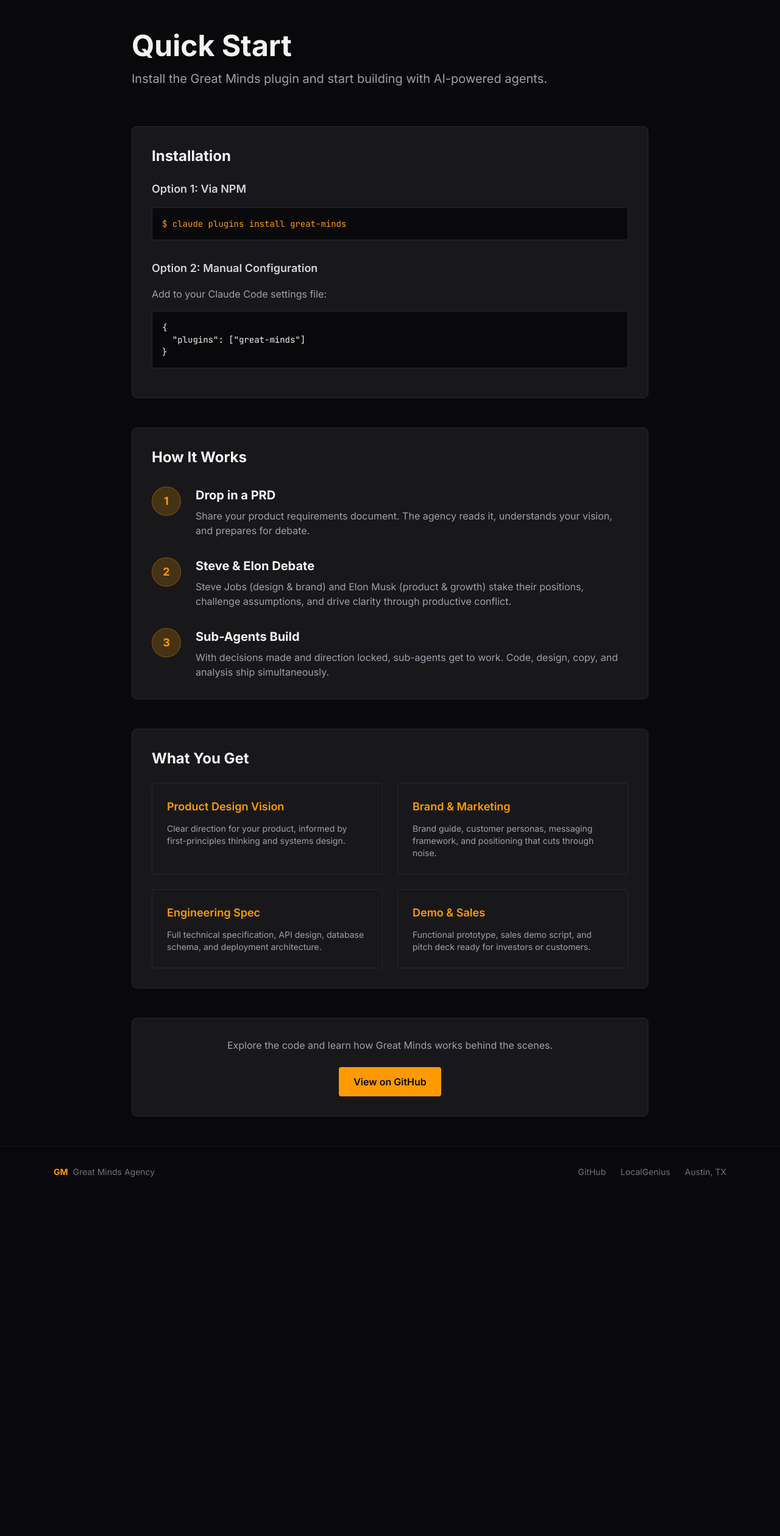
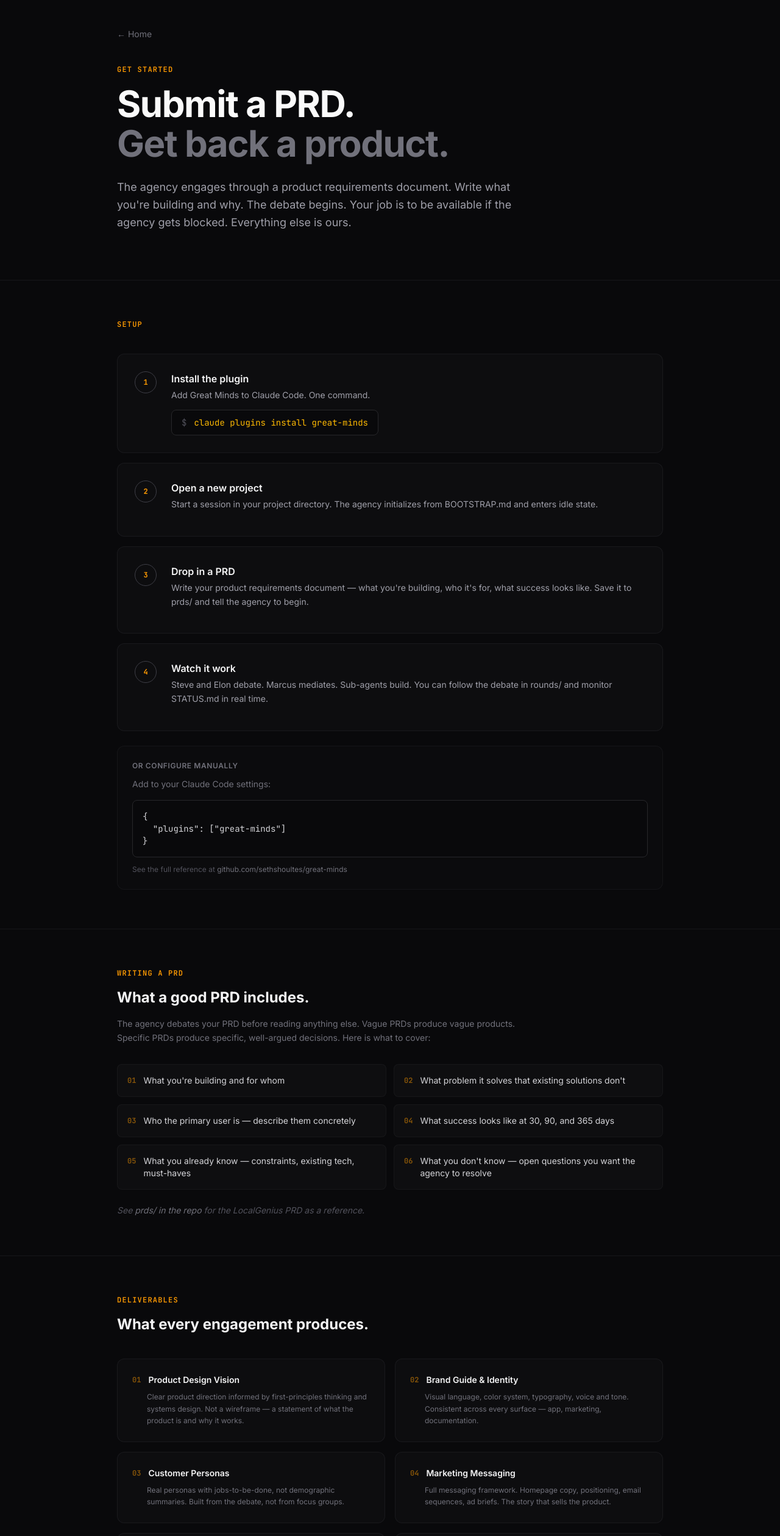
Before and after one commit to sethshoultes/great-minds, a Next.js app in the folder website/: page /install in a window 1280 px wide. Shown: the part 125-2644 px from the top of the page at 61% size. Before the commit the page ends 2089 px from the top, so only its background shows below. Built offline with nearby package versions, Linux system fonts and the light colour scheme.

Commit message:
Update website install page + layout — trigger redeploy with root dir set

```diff
--- a/website/src/app/install/page.tsx
+++ b/website/src/app/install/page.tsx
@@ -1,149 +1,304 @@
-import Link from 'next/link';
+import Link from "next/link";
+import type { Metadata } from "next";
+
+export const metadata: Metadata = {
+  title: "Submit a PRD — Great Minds Agency",
+  description:
+    "How to engage Great Minds. Write a PRD, submit it, and the agency debates, builds, and ships your product.",
+};
+
+const whatYouGet = [
+  {
+    number: "01",
+    name: "Product Design Vision",
+    desc: "Clear product direction informed by first-principles thinking and systems design. Not a wireframe — a statement of what the product is and why it works.",
+  },
+  {
+    number: "02",
+    name: "Brand Guide & Identity",
+    desc: "Visual language, color system, typography, voice and tone. Consistent across every surface — app, marketing, documentation.",
+  },
+  {
+    number: "03",
+    name: "Customer Personas",
+    desc: "Real personas with jobs-to-be-done, not demographic summaries. Built from the debate, not from focus groups.",
+  },
+  {
+    number: "04",
+    name: "Marketing Messaging",
+    desc: "Full messaging framework. Homepage copy, positioning, email sequences, ad briefs. The story that sells the product.",
+  },
+  {
+    number: "05",
+    name: "Engineering Specification",
+    desc: "Architecture, API design, database schema, deployment topology. A spec an engineer can execute without a meeting.",
+  },
+  {
+    number: "06",
+    name: "Built, Deployed Product",
+    desc: "The thing itself. Production deployed. Tests passing. CI/CD configured. Not a prototype — a product.",
+  },
+];
+
+const installSteps = [
+  {
+    step: "1",
+    title: "Install the plugin",
+    body: "Add Great Minds to Claude Code. One command.",
+    code: "claude plugins install great-minds",
+  },
+  {
+    step: "2",
+    title: "Open a new project",
+    body: "Start a session in your project directory. The agency initializes from BOOTSTRAP.md and enters idle state.",
+    code: null,
+  },
+  {
+    step: "3",
+    title: "Drop in a PRD",
+    body: "Write your product requirements document — what you're building, who it's for, what success looks like. Save it to prds/ and tell the agency to begin.",
+    code: null,
+  },
+  {
+    step: "4",
+    title: "Watch it work",
+    body: "Steve and Elon debate. Marcus mediates. Sub-agents build. You can follow the debate in rounds/ and monitor STATUS.md in real time.",
+    code: null,
+  },
+];
+
+const prdGuidance = [
+  "What you're building and for whom",
+  "What problem it solves that existing solutions don't",
+  "Who the primary user is — describe them concretely",
+  "What success looks like at 30, 90, and 365 days",
+  "What you already know — constraints, existing tech, must-haves",
+  "What you don't know — open questions you want the agency to resolve",
+];
 
 export default function InstallPage() {
   return (
-    <div className="min-h-screen bg-zinc-950 text-zinc-100">
-      <div className="max-w-4xl mx-auto px-6 py-12">
-        {/* Back Link */}
-        <div className="mb-12">
+    <div className="flex flex-col">
+      {/* Header */}
+      <section className="px-6 pt-20 pb-16 sm:pt-28 sm:pb-20">
+        <div className="max-w-4xl mx-auto">
           <Link
             href="/"
-            className="inline-flex items-center text-amber-500 hover:text-amber-400 transition-colors"
+            className="inline-flex items-center text-zinc-500 hover:text-zinc-300 transition-colors no-underline text-sm mb-10"
           >
-            ← Back to Home
+            ← Home
           </Link>
+          <p className="text-amber-500 font-mono text-xs font-semibold tracking-widest uppercase mb-4">
+            Get started
+          </p>
+          <h1 className="text-5xl sm:text-6xl font-bold tracking-tight leading-[1.08] text-zinc-50 mb-6">
+            Submit a PRD.
+            <br />
+            <span className="text-zinc-500">Get back a product.</span>
+          </h1>
+          <p className="text-lg text-zinc-400 max-w-2xl leading-relaxed">
+            The agency engages through a product requirements document. Write
+            what you&apos;re building and why. The debate begins. Your job is to be
+            available if the agency gets blocked. Everything else is ours.
+          </p>
+        </div>
+      </section>
+
+      {/* Install */}
+      <section className="px-6 py-16 border-t border-zinc-800/50">
+        <div className="max-w-4xl mx-auto">
+          <p className="text-amber-500 font-mono text-xs font-semibold tracking-widest uppercase mb-10">
+            Setup
+          </p>
+          <div className="space-y-4">
+            {installSteps.map((s) => (
+              <div
+                key={s.step}
+                className="flex gap-6 p-7 rounded-xl border border-zinc-800/50 bg-zinc-900/30"
+              >
+                <div className="flex-shrink-0 w-9 h-9 rounded-full border border-zinc-700 flex items-center justify-center">
+                  <span className="font-mono text-xs text-amber-500 font-bold">
+                    {s.step}
+                  </span>
+                </div>
+                <div className="flex-1 min-w-0">
+                  <h3 className="font-semibold text-zinc-100 mb-1">{s.title}</h3>
+                  <p className="text-sm text-zinc-400 leading-relaxed mb-3">
+                    {s.body}
+                  </p>
+                  {s.code && (
+                    <div className="inline-flex items-center gap-3 px-4 py-2.5 rounded-lg bg-zinc-950 border border-zinc-800 font-mono text-sm">
+                      <span className="text-zinc-600">$</span>
+                      <code className="text-amber-400">{s.code}</code>
+                    </div>
+                  )}
+                </div>
+              </div>
+            ))}
           </div>
 
-        {/* Header */}
-        <div className="mb-16">
-          <h1 className="text-5xl font-bold mb-4 text-zinc-100">Quick Start</h1>
-          <p className="text-xl text-zinc-400">
-            Install the Great Minds plugin and start building with AI-powered agents.
+          {/* Manual config */}
+          <div className="mt-6 p-6 rounded-xl border border-zinc-800/40 bg-zinc-900/20">
+            <p className="text-xs text-zinc-500 font-semibold uppercase tracking-wider mb-3">
+              Or configure manually
             </p>
-        </div>
-
-        {/* Install Section */}
-        <div className="mb-12 bg-zinc-900 border border-zinc-800 p-8 rounded-lg">
-          <h2 className="text-2xl font-bold text-zinc-100 mb-6">Installation</h2>
-
-          {/* NPM Install */}
-          <div className="mb-8">
-            <h3 className="text-lg font-semibold text-zinc-300 mb-4">Option 1: Via NPM</h3>
-            <div className="bg-zinc-950 border border-zinc-800 rounded p-4 font-mono text-sm">
-              <code className="text-amber-500">$ claude plugins install great-minds</code>
-            </div>
-          </div>
-
-          {/* Manual Config */}
-          <div className="mb-4">
-            <h3 className="text-lg font-semibold text-zinc-300 mb-4">Option 2: Manual Configuration</h3>
-            <p className="text-zinc-400 mb-4">
-              Add to your Claude Code settings file:
+            <p className="text-sm text-zinc-500 mb-4">
+              Add to your Claude Code settings:
             </p>
-            <div className="bg-zinc-950 border border-zinc-800 rounded p-4 font-mono text-sm overflow-x-auto">
-              <pre className="text-zinc-100">{`{
-  "plugins": ["great-minds"]
-}`}</pre>
-            </div>
-          </div>
-        </div>
-
-        {/* How It Works */}
-        <div className="bg-zinc-900 border border-zinc-800 p-8 rounded-lg mb-12">
-          <h2 className="text-2xl font-bold text-zinc-100 mb-8">How It Works</h2>
-
-          <div className="space-y-8">
-            {/* Step 1 */}
-            <div className="flex gap-6">
-              <div className="flex-shrink-0 flex items-center justify-center w-12 h-12 rounded-full bg-amber-500/20 border border-amber-500/30">
-                <span className="text-lg font-bold text-amber-500">1</span>
-              </div>
-              <div className="flex-1">
-                <h3 className="text-xl font-bold text-zinc-100 mb-2">Drop in a PRD</h3>
-                <p className="text-zinc-400">
-                  Share your product requirements document. The agency reads it, understands your vision, and prepares for debate.
+            <pre className="bg-zinc-950 border border-zinc-800 rounded-lg p-4 text-sm font-mono text-zinc-300 overflow-x-auto">
+              {`{\n  "plugins": ["great-minds"]\n}`}
+            </pre>
+            <p className="text-xs text-zinc-600 mt-3">
+              See the full reference at{" "}
+              <a
+                href="https://github.com/sethshoultes/great-minds"
+                target="_blank"
+                rel="noopener"
+                className="text-zinc-500 hover:text-zinc-400 no-underline transition-colors"
+              >
+                github.com/sethshoultes/great-minds
+              </a>
             </p>
           </div>
         </div>
+      </section>
 
-            {/* Step 2 */}
-            <div className="flex gap-6">
-              <div className="flex-shrink-0 flex items-center justify-center w-12 h-12 rounded-full bg-amber-500/20 border border-amber-500/30">
-                <span className="text-lg font-bold text-amber-500">2</span>
+      {/* How to write a PRD */}
+      <section className="px-6 py-16 border-t border-zinc-800/50">
+        <div className="max-w-4xl mx-auto">
+          <p className="text-amber-500 font-mono text-xs font-semibold tracking-widest uppercase mb-4">
+            Writing a PRD
+          </p>
+          <h2 className="text-2xl font-bold text-zinc-100 mb-4">
+            What a good PRD includes.
+          </h2>
+          <p className="text-zinc-500 text-sm mb-8 leading-relaxed max-w-2xl">
+            The agency debates your PRD before reading anything else. Vague PRDs
+            produce vague products. Specific PRDs produce specific, well-argued
+            decisions. Here is what to cover:
+          </p>
+          <div className="grid sm:grid-cols-2 gap-3">
+            {prdGuidance.map((g, i) => (
+              <div
+                key={g}
+                className="flex items-start gap-3 p-4 rounded-lg bg-zinc-900/40 border border-zinc-800/40"
+              >
+                <span className="font-mono text-xs text-amber-500/50 font-bold mt-0.5 flex-shrink-0">
+                  {String(i + 1).padStart(2, "0")}
+                </span>
+                <p className="text-sm text-zinc-300">{g}</p>
               </div>
-              <div className="flex-1">
-                <h3 className="text-xl font-bold text-zinc-100 mb-2">Steve & Elon Debate</h3>
-                <p className="text-zinc-400">
-                  Steve Jobs (design & brand) and Elon Musk (product & growth) stake their positions, challenge assumptions, and drive clarity through productive conflict.
+            ))}
+          </div>
+          <p className="mt-6 text-sm text-zinc-600 italic">
+            See{" "}
+            <a
+              href="https://github.com/sethshoulters/great-minds/blob/main/prds/"
+              target="_blank"
+              rel="noopener"
+              className="text-zinc-500 hover:text-zinc-400 no-underline transition-colors"
+            >
+              prds/ in the repo
+            </a>{" "}
+            for the LocalGenius PRD as a reference.
           </p>
         </div>
+      </section>
+
+      {/* What you get */}
+      <section className="px-6 py-16 border-t border-zinc-800/50">
+        <div className="max-w-4xl mx-auto">
+          <p className="text-amber-500 font-mono text-xs font-semibold tracking-widest uppercase mb-4">
+            Deliverables
+          </p>
+          <h2 className="text-2xl font-bold text-zinc-100 mb-10">
+            What every engagement produces.
+          </h2>
+          <div className="grid sm:grid-cols-2 gap-4">
+            {whatYouGet.map((d) => (
+              <div
+                key={d.name}
+                className="p-6 rounded-xl border border-zinc-800/50 bg-zinc-900/30 hover:border-zinc-700 transition-colors"
+              >
+                <div className="flex items-start gap-3 mb-2">
+                  <span className="font-mono text-xs text-amber-500/50 font-bold mt-0.5 flex-shrink-0">
+                    {d.number}
+                  </span>
+                  <h3 className="font-semibold text-zinc-100 text-sm">
+                    {d.name}
+                  </h3>
                 </div>
-
-            {/* Step 3 */}
-            <div className="flex gap-6">
-              <div className="flex-shrink-0 flex items-center justify-center w-12 h-12 rounded-full bg-amber-500/20 border border-amber-500/30">
-                <span className="text-lg font-bold text-amber-500">3</span>
-              </div>
-              <div className="flex-1">
-                <h3 className="text-xl font-bold text-zinc-100 mb-2">Sub-Agents Build</h3>
-                <p className="text-zinc-400">
-                  With decisions made and direction locked, sub-agents get to work. Code, design, copy, and analysis ship simultaneously.
+                <p className="text-zinc-500 text-xs leading-relaxed pl-6">
+                  {d.desc}
                 </p>
               </div>
+            ))}
           </div>
         </div>
-        </div>
+      </section>
 
-        {/* What You Get */}
-        <div className="bg-zinc-900 border border-zinc-800 p-8 rounded-lg mb-12">
-          <h2 className="text-2xl font-bold text-zinc-100 mb-6">What You Get</h2>
-
-          <div className="grid md:grid-cols-2 gap-6">
-            <div className="border border-zinc-800 rounded p-6">
-              <h3 className="text-lg font-semibold text-amber-500 mb-3">Product Design Vision</h3>
-              <p className="text-zinc-400 text-sm">
-                Clear direction for your product, informed by first-principles thinking and systems design.
+      {/* Proof */}
+      <section className="px-6 py-16 border-t border-zinc-800/50">
+        <div className="max-w-4xl mx-auto">
+          <div className="p-8 rounded-xl border border-amber-500/10 bg-amber-500/5">
+            <p className="text-amber-400 font-mono text-xs font-semibold tracking-widest uppercase mb-4">
+              Proof of work
             </p>
-            </div>
-
-            <div className="border border-zinc-800 rounded p-6">
-              <h3 className="text-lg font-semibold text-amber-500 mb-3">Brand & Marketing</h3>
-              <p className="text-zinc-400 text-sm">
-                Brand guide, customer personas, messaging framework, and positioning that cuts through noise.
+            <p className="text-zinc-100 font-semibold mb-2">
+              LocalGenius shipped in one session.
             </p>
-            </div>
-
-            <div className="border border-zinc-800 rounded p-6">
-              <h3 className="text-lg font-semibold text-amber-500 mb-3">Engineering Spec</h3>
-              <p className="text-zinc-400 text-sm">
-                Full technical specification, API design, database schema, and deployment architecture.
+            <p className="text-zinc-400 text-sm leading-relaxed mb-6">
+              736 tests. 166 source files. Two live products. A hybrid AI
+              architecture across five models and two clouds. AI cost at 1.2% of
+              revenue. This is what the agency ships when given a clear PRD.
             </p>
-            </div>
-
-            <div className="border border-zinc-800 rounded p-6">
-              <h3 className="text-lg font-semibold text-amber-500 mb-3">Demo & Sales</h3>
-              <p className="text-zinc-400 text-sm">
-                Functional prototype, sales demo script, and pitch deck ready for investors or customers.
-              </p>
-            </div>
-          </div>
-        </div>
-
-        {/* GitHub Link */}
-        <div className="bg-zinc-900 border border-zinc-800 p-8 rounded-lg text-center">
-          <p className="text-zinc-400 mb-6">
-            Explore the code and learn how Great Minds works behind the scenes.
-          </p>
+            <div className="flex flex-wrap gap-3">
+              <Link
+                href="/work/localgenius"
+                className="inline-flex items-center gap-2 px-5 py-2.5 rounded-lg bg-zinc-900 border border-zinc-700 text-zinc-300 text-sm font-medium hover:border-zinc-500 transition-colors no-underline"
+              >
+                Read the case study →
+              </Link>
               <a
-            href="https://github.com/sethshoultes/great-minds"
+                href="https://localgenius.company"
                 target="_blank"
-            rel="noopener noreferrer"
-            className="inline-block bg-amber-500 hover:bg-amber-600 text-zinc-950 font-semibold px-6 py-3 rounded transition-colors"
+                rel="noopener"
+                className="inline-flex items-center gap-2 px-5 py-2.5 rounded-lg bg-zinc-900 border border-zinc-700 text-zinc-500 text-sm hover:border-zinc-500 hover:text-zinc-300 transition-colors no-underline"
               >
-            View on GitHub
+                Live product ↗
               </a>
             </div>
           </div>
         </div>
+      </section>
+
+      {/* Final CTA */}
+      <section className="px-6 py-24 border-t border-zinc-800/50 text-center">
+        <div className="max-w-xl mx-auto">
+          <h2 className="text-3xl font-bold text-zinc-100 mb-4">
+            Ready to begin?
+          </h2>
+          <p className="text-zinc-400 mb-2">
+            Install the plugin. Write your PRD. The agency takes it from there.
+          </p>
+          <p className="text-zinc-600 text-sm mb-10">
+            Questions? Open an issue on{" "}
+            <a
+              href="https://github.com/sethshoultes/great-minds"
+              target="_blank"
+              rel="noopener"
+              className="text-zinc-500 hover:text-zinc-400 no-underline transition-colors"
+            >
+              GitHub
+            </a>
+            .
+          </p>
+          <div className="inline-flex items-center gap-3 px-6 py-3.5 rounded-lg bg-zinc-950 border border-zinc-800 font-mono text-base">
+            <span className="text-zinc-600">$</span>
+            <code className="text-amber-400">claude plugins install great-minds</code>
+          </div>
+        </div>
+      </section>
+    </div>
   );
 }
--- a/website/src/app/layout.tsx
+++ b/website/src/app/layout.tsx
@@ -33,20 +33,20 @@ function Nav() {
           <span className="font-semibold text-sm tracking-tight hidden sm:inline">Great Minds</span>
         </Link>
         <div className="flex items-center gap-6">
+          <Link href="/how" className="text-sm text-zinc-400 hover:text-zinc-100 transition-colors no-underline">
+            How
+          </Link>
           <Link href="/team" className="text-sm text-zinc-400 hover:text-zinc-100 transition-colors no-underline">
             Team
           </Link>
-          <Link href="/how" className="text-sm text-zinc-400 hover:text-zinc-100 transition-colors no-underline">
-            How
-          </Link>
           <Link href="/projects" className="text-sm text-zinc-400 hover:text-zinc-100 transition-colors no-underline">
-            Projects
+            Work
           </Link>
           <Link
             href="/install"
             className="text-sm font-medium px-4 py-1.5 rounded-full bg-amber-500/10 text-amber-400 border border-amber-500/20 hover:bg-amber-500/20 transition-colors no-underline"
           >
-            Install
+            Submit PRD
           </Link>
         </div>
       </div>
@@ -63,13 +63,12 @@ function Footer() {
           <span>Great Minds Agency</span>
         </div>
         <div className="flex items-center gap-6 text-sm text-zinc-500">
-          <a href="https://github.com/sethshoultes/great-minds" target="_blank" rel="noopener" className="hover:text-zinc-300 transition-colors no-underline">
+          <Link href="/how" className="hover:text-zinc-300 transition-colors no-underline">How</Link>
+          <Link href="/team" className="hover:text-zinc-300 transition-colors no-underline">Team</Link>
+          <Link href="/work/localgenius" className="hover:text-zinc-300 transition-colors no-underline">LocalGenius</Link>
+          <a href="https://github.com/sethshoulters/great-minds" target="_blank" rel="noopener" className="hover:text-zinc-300 transition-colors no-underline">
             GitHub
           </a>
-          <a href="https://localgenius.company" target="_blank" rel="noopener" className="hover:text-zinc-300 transition-colors no-underline">
-            LocalGenius
-          </a>
-          <span>Austin, TX</span>
         </div>
       </div>
     </footer>
```
Lines whose indentation alone changed are shown as unchanged.
